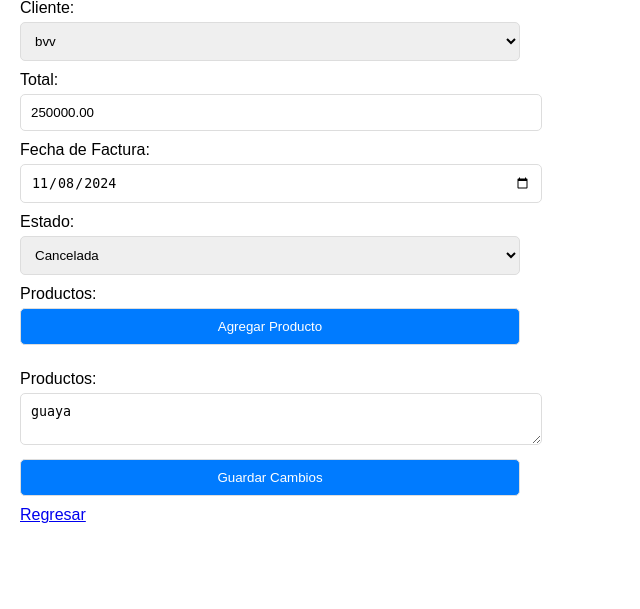
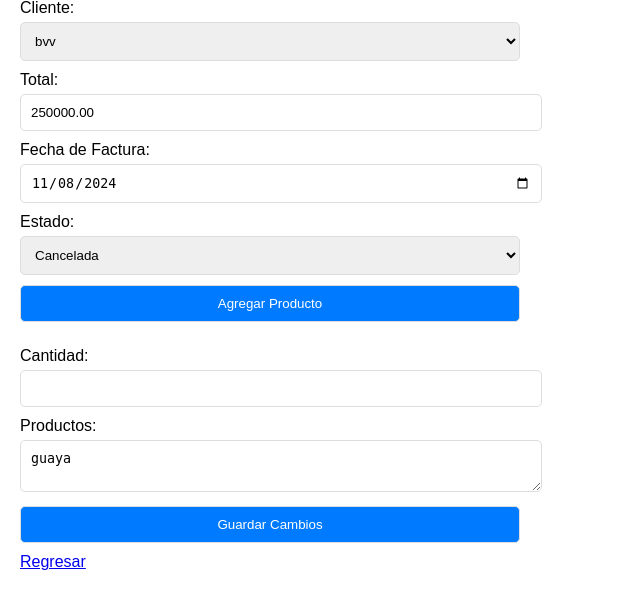
Before and after one commit to paduasamper/thunderbike, a PHP site: page /controladores/editar_factura.php?id=17 in a window 1280 px wide. Shown: the part 69-678 px from the top of the page, without its empty margins (0-640 px from the left). Run offline with PHP 8.4, Linux system fonts and the light colour scheme; data comes from the database, SQL or seed files in the repository.

Commit message:
modulo de facturacion ya terminado con cantidades

```diff
--- a/controladores/editar_factura.php
+++ b/controladores/editar_factura.php
@@ -37,14 +37,15 @@ if (isset($_GET['id'])) {
         $fecha_factura = $_POST['fecha_factura'];
         $estado = $_POST['estado'];
         $productos = $_POST['productos'];
+        $cantidad = $_POST['cantidad'];
 
-        if (!empty($cliente_id) && !empty($total) && !empty($fecha_factura) && !empty($estado) && !empty($productos)) {
+        if (!empty($cliente_id) && !empty($total) && !empty($fecha_factura) && !empty($estado) && !empty($productos) && !empty($cantidad)) {
             // Actualizar la factura en la base de datos
-            $sql_update = "UPDATE facturas SET cliente_id = ?, total = ?, fecha_factura = ?, estado = ?, productos = ? WHERE id = ?";
+            $sql_update = "UPDATE facturas SET cliente_id = ?, total = ?, fecha_factura = ?, estado = ?, productos = ?, cantidad = ? WHERE id = ?";
             $stmt_update = $pdo->prepare($sql_update);
 
             try {
-                $stmt_update->execute([$cliente_id, $total, $fecha_factura, $estado, $productos, $factura_id]);
+                $stmt_update->execute([$cliente_id, $total, $fecha_factura, $estado, $productos, $cantidad, $factura_id]);
                 header("Location: ../vendedor/facturacion.php");
                 exit();
             } catch (PDOException $e) {
@@ -146,7 +147,6 @@ $pdo = null; // Cerrar la conexión
         </select><br>
         <!-- agregar Producto y eliminar -->
         <div class="form-group">
-                <label for="productos">Productos:</label>
                 <div id="productos-list" class="productos-list">
                     <?php
                     $productos = json_decode($factura['productos'], true) ?: []; // Convertir a array o inicializar vacío
@@ -159,7 +159,11 @@ $pdo = null; // Cerrar la conexión
                 </div>
                 <button type="button" onclick="agregarProducto()">Agregar Producto</button>
             </div>
-        <label for="productos">Productos:</label>
+
+        <label for="cantidad">Cantidad:</label>
+        <input type="number" name="cantidad" id="cantidad" value="<?= htmlspecialchars($factura['cantidad']) ?>" required><br>
+
+            <label for="productos">Productos:</label>
         <textarea name="productos" id="productos" required><?= htmlspecialchars($factura['productos']) ?></textarea><br>
 
         <button type="submit">Guardar Cambios</button>
```
Also changed, not shown: vendedor/facturacion.php (+9 -3 lines), vendedor/generar_pdf.php (+8 -5 lines).
